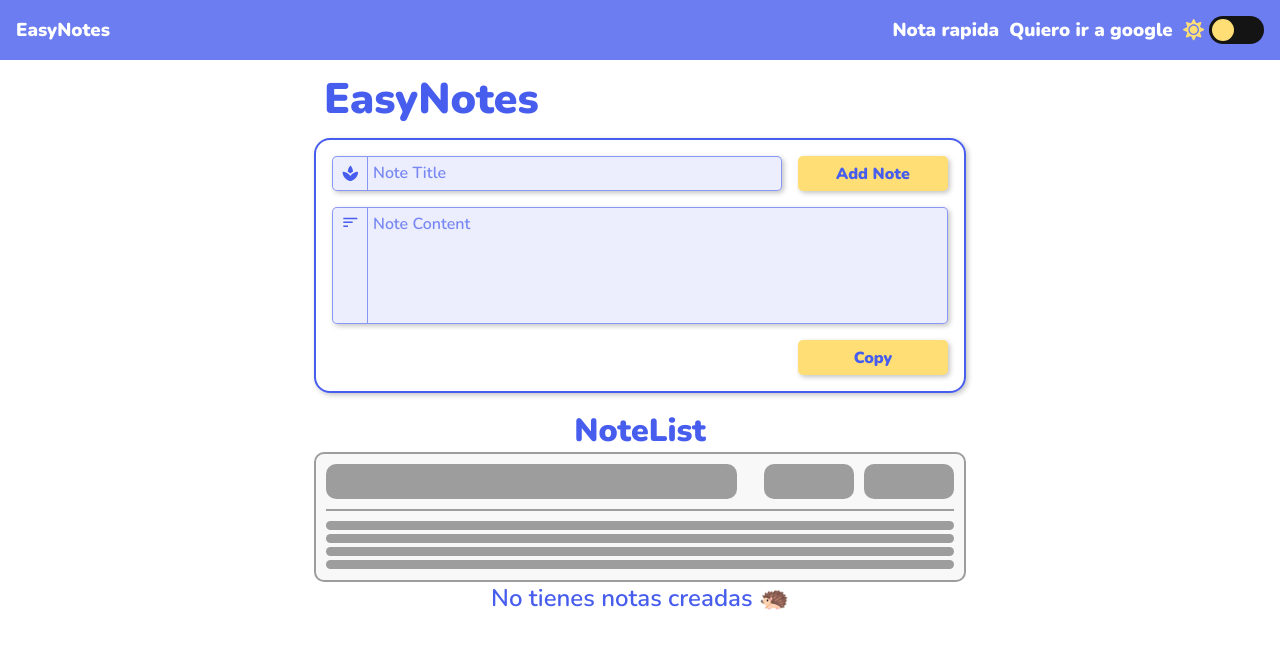
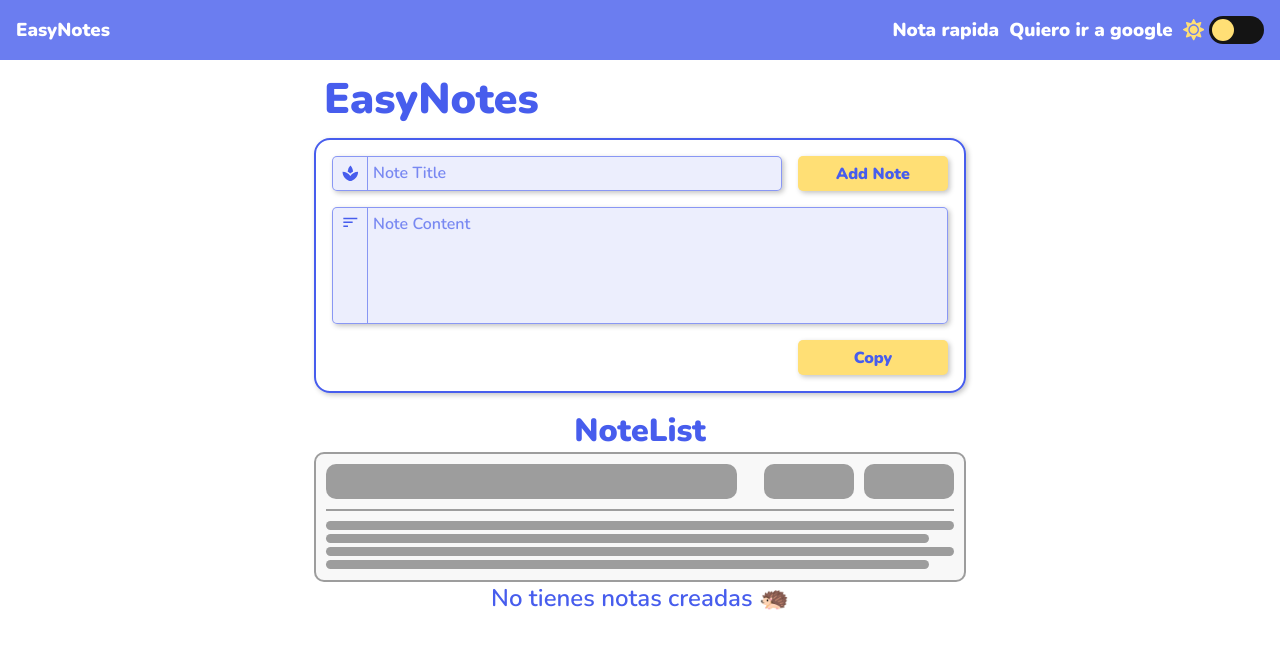
Before and after one commit to Geaglts/EasyNotes, a React app: page /fast in a window 1280 px wide. Shown: the top 648 px of the page. Built offline with nearby package versions, Linux system fonts and the light colour scheme.

Commit message:
Cabie el tamaño de los textos del skeleton de notas

```diff
--- a/src/styles/Components/skeletons/Note.scss
+++ b/src/styles/Components/skeletons/Note.scss
@@ -59,6 +59,10 @@ $gray-note-skeleton-dark: rgba($white, 0.4);
       width: 100%;
       background-color: $gray-note-skeleton;
     }
+
+    p:nth-child(2n) {
+      width: 96%;
+    }
   }
 }
 
```
